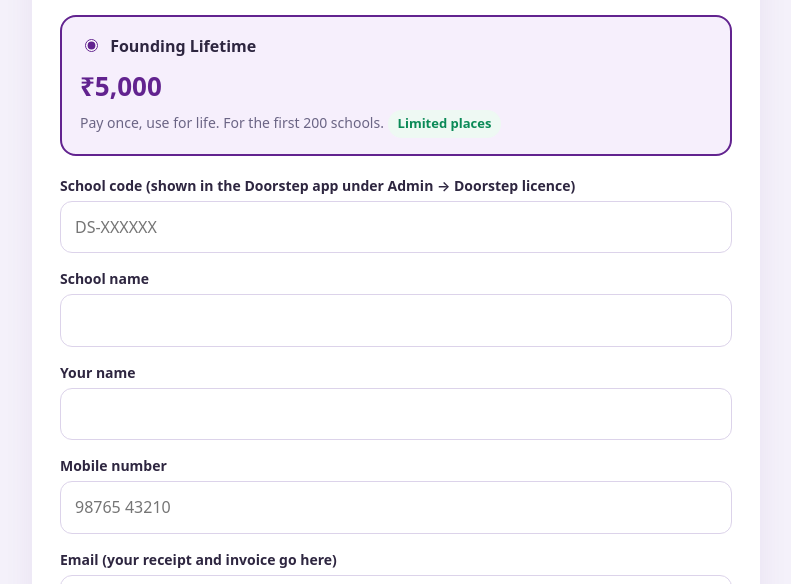
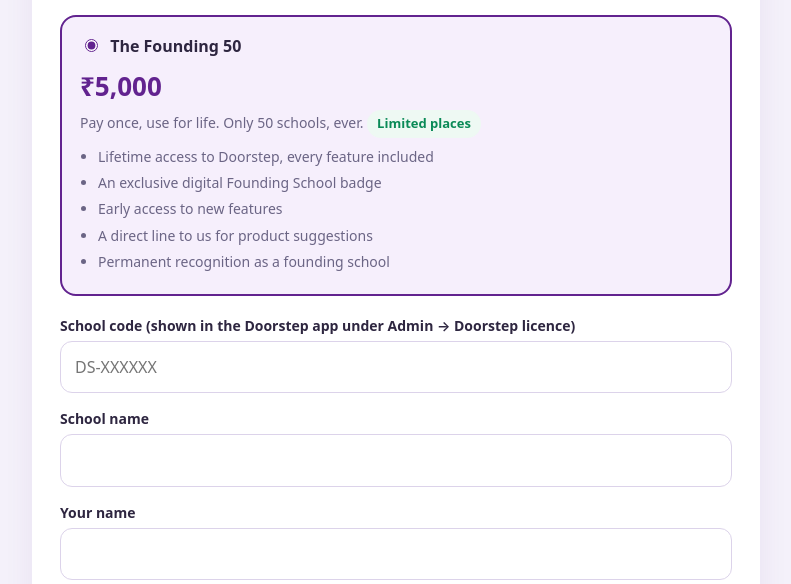
Before and after one commit to psychaadi/doorstep, a plain HTML site: page buy.html in a window 1280 px wide. Shown: the part 210-794 px from the top of the page, without its empty margins (244-1035 px from the left). Drawn offline with Linux system fonts and the light colour scheme; no server answers.

Commit message:
The Founding 50: first 50 schools, founding perks

```diff
--- a/buy.html
+++ b/buy.html
@@ -16,9 +16,10 @@
 <form id="f" novalidate>
   <div class="plans">
     <label class="plan on" id="pl-life">
-      <input type="radio" name="plan" value="lifetime" checked> <strong>Founding Lifetime</strong>
+      <input type="radio" name="plan" value="lifetime" checked> <strong>The Founding 50</strong>
       <div class="price">₹5,000</div>
-      <div class="muted">Pay once, use for life. For the first 200 schools. <span class="badge" id="left">Places left: …</span></div>
+      <div class="muted">Pay once, use for life. Only 50 schools, ever. <span class="badge" id="left">Places left: …</span></div>
+      <ul class="muted" style="margin:8px 0 0 18px;padding:0;line-height:1.6"><li>Lifetime access to Doorstep, every feature included</li><li>An exclusive digital Founding School badge</li><li>Early access to new features</li><li>A direct line to us for product suggestions</li><li>Permanent recognition as a founding school</li></ul>
     </label>
     <label class="plan" id="pl-month" hidden>
       <input type="radio" name="plan" value="monthly"> <strong>Monthly</strong>
```
Also changed, not shown: terms.html (+2 -2 lines), 1 other file.
